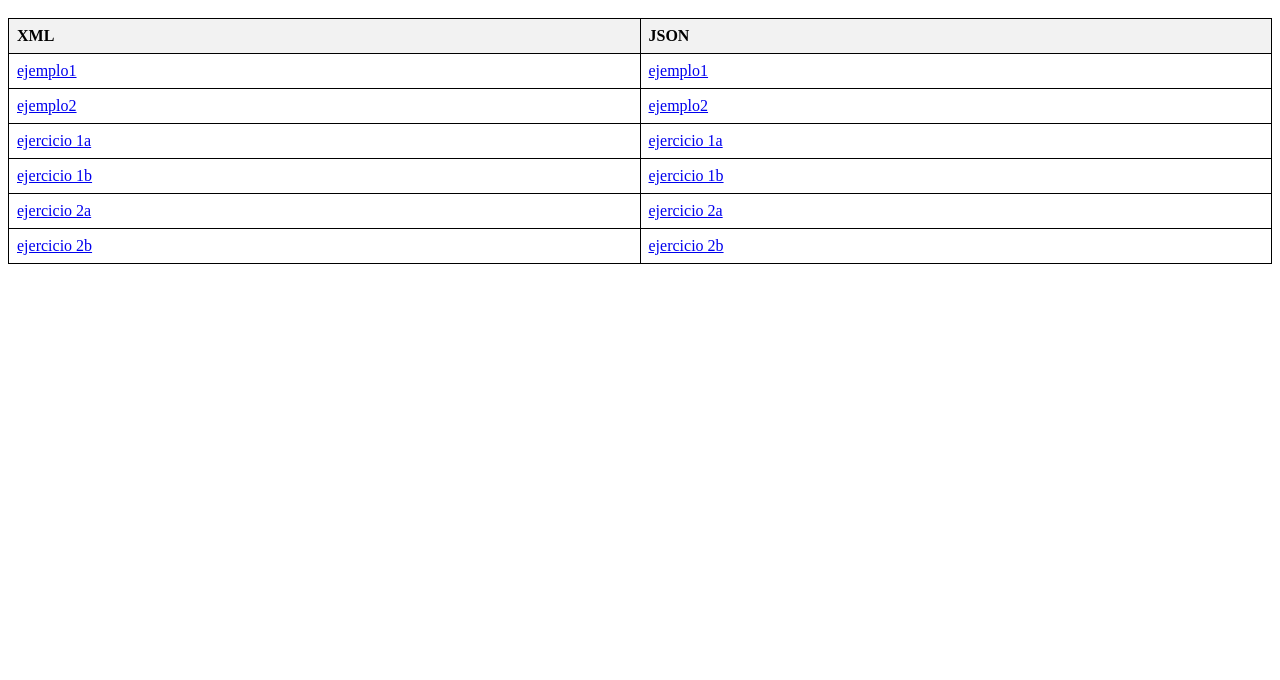
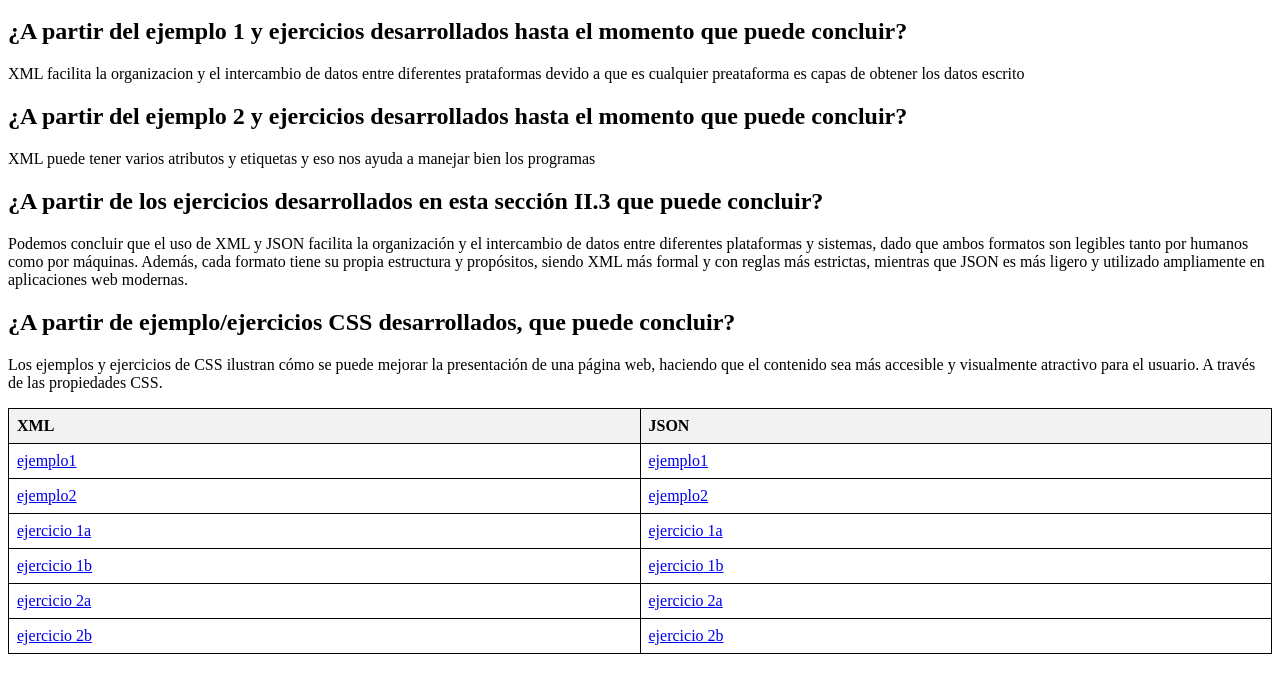
Before and after one commit to Hector357159/xml-page, a plain HTML site: page index.html in a window 1280 px wide. Shown: the part 120-800 px from the top of the page. Drawn offline with Linux system fonts and the light colour scheme.

Commit message:
guardamos las preguntas
preguntas

```diff
--- a/index.html
+++ b/index.html
@@ -22,6 +22,14 @@
 <body>
     <h1>Hector Gerardo Rodriguez Chamagua</h1>
     <h1>RC22009</h1>
+    <h2>¿A partir del ejemplo 1 y ejercicios desarrollados hasta el momento que puede concluir?</h2>
+    <p>XML facilita la organizacion y el intercambio de datos entre diferentes prataformas devido a que es cualquier preataforma es capas de obtener los datos escrito </p>
+    <h2>¿A partir del ejemplo 2 y ejercicios desarrollados hasta el momento que puede concluir?</h2>
+    <p>XML puede tener varios atributos y etiquetas y eso nos ayuda a manejar bien los programas</p>
+    <h2>¿A partir de los ejercicios desarrollados en esta sección II.3 que puede concluir?</h2>
+    <p>Podemos concluir que el uso de XML y JSON facilita la organización y el intercambio de datos entre diferentes plataformas y sistemas, dado que ambos formatos son legibles tanto por humanos como por máquinas. Además, cada formato tiene su propia estructura y propósitos, siendo XML más formal y con reglas más estrictas, mientras que JSON es más ligero y utilizado ampliamente en aplicaciones web modernas.</p>
+    <h2>¿A partir de ejemplo/ejercicios CSS desarrollados, que puede concluir?</h2>
+    <p>Los ejemplos y ejercicios de CSS ilustran cómo se puede mejorar la presentación de una página web, haciendo que el contenido sea más accesible y visualmente atractivo para el usuario. A través de las propiedades CSS.</p>
     <table>
         <tr>
             <th>XML</th>
```
